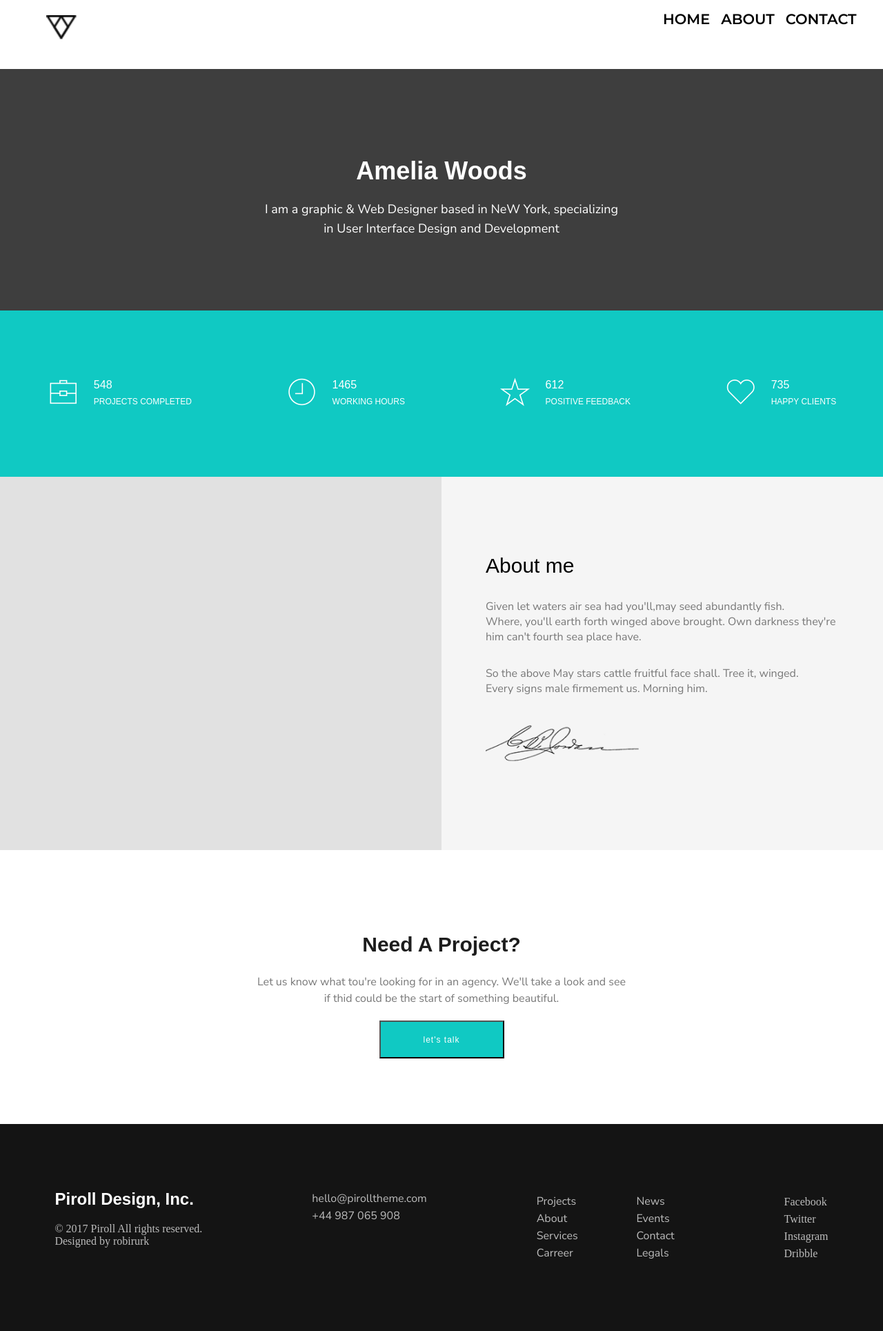
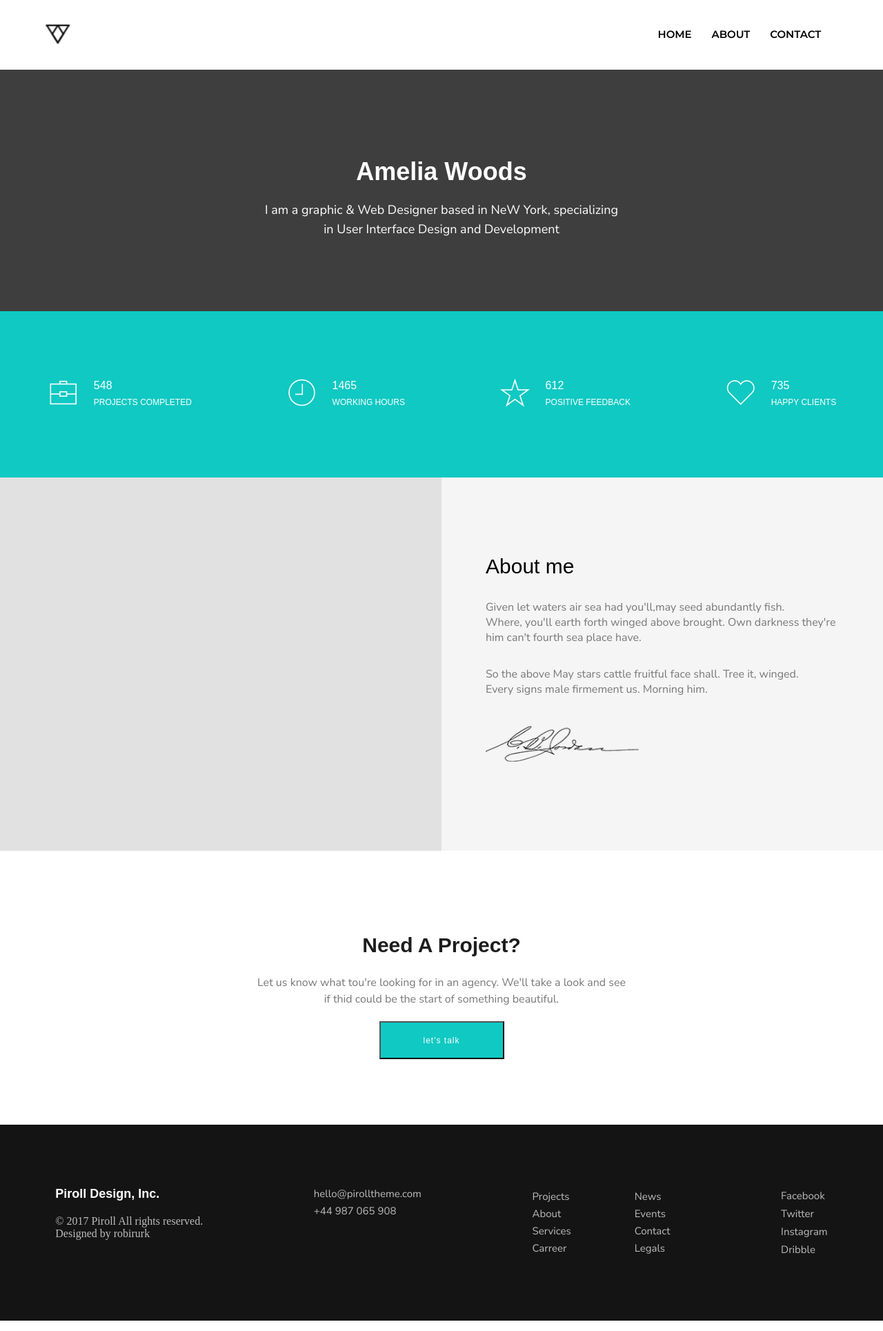
Before and after one commit to Richarddesnoues/maquetteBackOffice, a PHP site: page /pages/about.php in a window 1280 px wide. Shown: the whole page at 69% size. Run offline with PHP 8.4, Linux system fonts and the light colour scheme.

Commit message:
retouche sur le css de la page about

```diff
--- a/assets/css/about.css
+++ b/assets/css/about.css
@@ -18,7 +18,7 @@
 .header{
     grid-column: 1 / span 3;
     grid-row: 1;
-    height: 100px;
+    height: 101px;
 }
 
 
@@ -26,7 +26,7 @@
 .logo {
     position: absolute;
     margin-left: 5%;
-    margin-top: 15px;
+    margin-top: 30px;
     cursor: pointer;
 }
 
@@ -41,15 +41,15 @@
 }
 
 .nav_item_group {
-    margin-right: 3%;
-    margin-top: 15px;
+    margin-right:7%;
+    margin-top: 40px;
 
 }
 
 .nav_item_group ul {
     display: flex;
     text-align: center;
-    gap:1em;
+    gap:1.8em;
 
 }
 
@@ -61,9 +61,10 @@
 
 .navbar li a {
     text-decoration: none;
-    font-size: 1.3em;
+    font-size: 15px;
     text-transform: uppercase;
     color:black;
+
 }
 
 
@@ -75,14 +76,11 @@
 
 
 .navbar li a:hover{
-    color:#48435c;
+    color:rgb(16, 201, 195);
 
 }
 
-.navItem.big{
-    color:#48435c;
-    transform: scale(1.2);
-}
+
 
 
 /*-----------------------------MENU BURGER--------------------*/
@@ -352,7 +350,7 @@
     justify-content: space-around;
     background-color: aqua;
     width:100vw;
-    height: 300px;
+    height: 284px;
     background-color: rgb(20,20,20);
     color: white;
     align-items: center;
@@ -368,10 +366,12 @@
 
 .piroll h2 {
     font-family: 'Monserrat', sans-serif;
+    font-size: 18px;
 }
 
 .piroll p {
     font-family: 'Nunito Sans', sans-serif;
+    font-size: 15px;
 }
 
 .copyright p {
@@ -383,6 +383,7 @@
     font-family: 'Nunito Sans', sans-serif;
     margin-top: -59px;
     color: rgb(188, 188, 188);
+    font-size: 15px;
 }
 
 .hello p {
@@ -396,6 +397,7 @@
     display:flex;
     width: 200px;
     justify-content: space-between;
+    font-size: 15px;
 
 
 
@@ -405,6 +407,7 @@
     line-height: 25px;
     color: rgb(188, 188, 188);
     list-style: none;
+    font-size: 15px;
 
 }
 
@@ -450,6 +453,8 @@
 .reseaux li a {
     text-decoration: none;
     color: rgb(188, 188, 188);
+    font-size: 15px;
+    font-family: 'Nunito Sans', sans-serif;
 
 }
 
--- a/assets/css/home.css
+++ b/assets/css/home.css
@@ -55,7 +55,7 @@
 
 .navbar li a {
     text-decoration: none;
-    font-size: 1.3em;
+
     text-transform: uppercase;
     color:black;
     font-size: 15px;
--- a/php/header_about.php
+++ b/php/header_about.php
@@ -19,7 +19,7 @@
     <div class="container">
         <header class="header">
             <div class="logo">
-                <a href = "index.php"><img src="../assets/logo/iconHeader.png" width="50px" height="50px" ></a>
+                <a href = "index.php"><img src="../assets/logo/iconHeader.png" width="40px" height="40px" ></a>
             </div>
             <navbar class="navbar">
                 <div class="nav_item_group">
```
